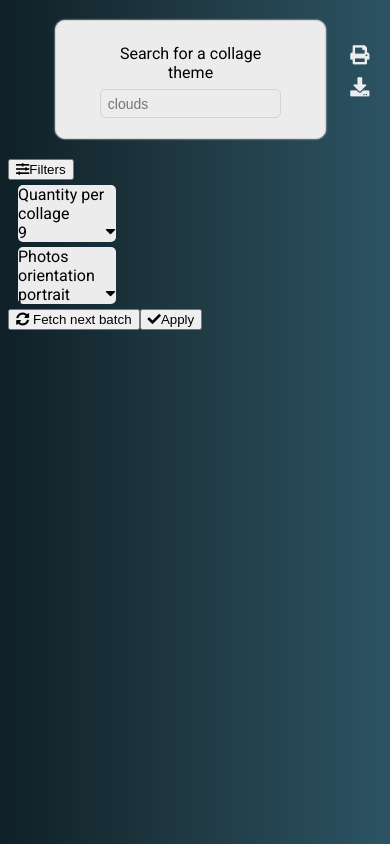
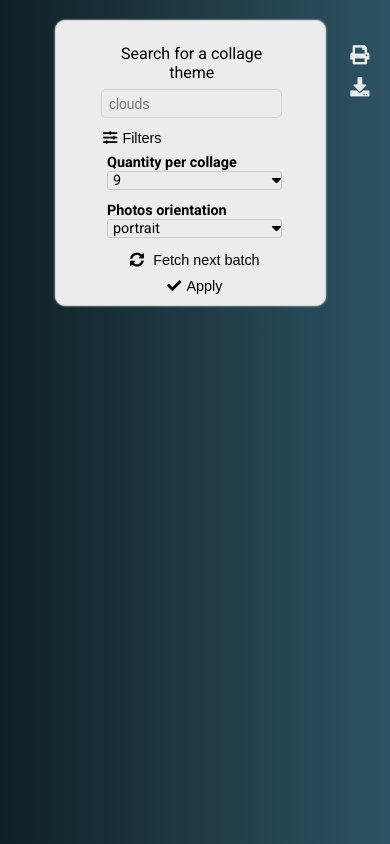
Before and after one commit to MajaZubko/CollageGenerator, a React (Create React App) app: page / in a window 390 px wide. Both pictures are taken after a click on the button "Filters". Built offline with nearby package versions, Linux system fonts and the light colour scheme.

Commit message:
added media queries for filters

```diff
--- a/public/main.css
+++ b/public/main.css
@@ -15,7 +15,7 @@ button {
 
 .dropdown-all {
   background-color: #ececec;
-  width: 25vw;
+  width: 15vw;
   margin: 5px 10px;
   border-radius: 5px;
 }
@@ -29,6 +29,9 @@ button {
           justify-content: space-between;
   -ms-flex-wrap: wrap;
       flex-wrap: wrap;
+  cursor: pointer;
+  border: 1px solid #c9c9c9;
+  border-radius: 3px;
 }
 
 .dropdown-all .dropdown-bar .menu {
@@ -36,11 +39,63 @@ button {
   -webkit-box-direction: normal;
       -ms-flex-direction: column;
           flex-direction: column;
-  width: 25vw;
+  width: 15vw;
 }
 
 .dropdown-all .dropdown-bar .menu .item:hover {
   background-color: #c9c9c9;
+}
+
+.dropdown-all .dropdown-bar .text,
+.dropdown-all .dropdown-bar .item {
+  font-size: 0.9rem;
+  margin-left: 5px;
+}
+
+.filters-all {
+  margin: 0 20px;
+}
+
+.filters-all button {
+  border: none;
+  border-radius: 3px;
+  outline: none;
+  background-color: transparent;
+  font-size: 0.9rem;
+}
+
+.filters-all button:hover {
+  background-color: #c9c9c9;
+}
+
+.filters-all button i {
+  margin-right: 5px;
+}
+
+.filters-all .label {
+  font-weight: 700;
+  font-size: 0.9rem;
+}
+
+.filters-all form {
+  display: -ms-grid;
+  display: grid;
+  -ms-grid-columns: 1fr 1fr 1fr;
+      grid-template-columns: 1fr 1fr 1fr;
+}
+
+.filters-all form.hidden {
+  display: none;
+}
+
+.filters-all .fetch-btn {
+  margin-top: 16px;
+}
+
+.filters-all .submit-btn {
+  -ms-grid-column: 3;
+  -ms-grid-column-span: 1;
+  grid-column: 3/4;
 }
 
 .my-masonry-grid {
@@ -87,27 +142,10 @@ button {
           transform: scale(1.2);
 }
 
-.search-bar {
-  border: 1px solid lightgray;
-  width: 50vw;
-  padding: 10px;
-  margin: 20px 25vw;
-  border-radius: 10px;
-  display: -webkit-box;
-  display: -ms-flexbox;
-  display: flex;
-  -webkit-box-pack: center;
-      -ms-flex-pack: center;
-          justify-content: center;
-  background-color: #ececec;
-  -webkit-box-shadow: 0 0 2px 0 #ececec;
-          box-shadow: 0 0 2px 0 #ececec;
-}
-
 .search-bar .field {
   margin-top: 8px;
   padding: 5px;
-  width: 45vw;
+  width: 44vw;
   display: -webkit-box;
   display: -ms-flexbox;
   display: flex;
@@ -121,7 +159,7 @@ button {
 }
 
 .search-bar .field input {
-  width: 25vw;
+  width: 20vw;
   border: 1px solid lightgray;
   border-radius: 5px;
   height: 25px;
@@ -132,12 +170,31 @@ button {
   background-color: #ececec;
 }
 
+.search-area {
+  border: 1px solid lightgray;
+  width: 50vw;
+  padding: 10px;
+  margin: 20px 25vw;
+  border-radius: 10px;
+  display: -ms-grid;
+  display: grid;
+  -ms-grid-columns: 1fr;
+      grid-template-columns: 1fr;
+  align: center;
+  background-color: #ececec;
+  -webkit-box-shadow: 0 0 2px 0 #ececec;
+          box-shadow: 0 0 2px 0 #ececec;
+}
+
 @media screen and (max-width: 1088px) {
-  .search-bar {
+  .search-area {
     width: 64vw;
     margin: 20px 12vw;
   }
-  .search-bar .field {
+  .search-area .search-bar {
+    margin: 0 9vw;
+  }
+  .search-area .search-bar .field {
     -webkit-box-orient: vertical;
     -webkit-box-direction: normal;
         -ms-flex-direction: column;
@@ -147,16 +204,34 @@ button {
             align-items: center;
     text-align: center;
   }
-  .search-bar .field label {
+  .search-area .search-bar .field label {
     margin: 0;
   }
-  .search-bar .field input {
+  .search-area .search-bar .field input {
     margin-top: 12px;
     width: 45vw;
+  }
+  .search-area .filters-all {
+    margin: 0 8vw;
   }
 }
 
 @media screen and (max-width: 650px) {
+  .filters-all form {
+    -ms-grid-columns: 1fr 1fr;
+        grid-template-columns: 1fr 1fr;
+  }
+  .filters-all .dropdown-all {
+    grid-column: span 2;
+  }
+  .filters-all .fetch-btn,
+  .filters-all .submit-btn {
+    grid-column: span 1;
+    margin-top: 8px;
+  }
+  .dropdown-all {
+    width: 45vw;
+  }
   .export-btns {
     display: -webkit-box;
     display: -ms-flexbox;
@@ -170,6 +245,15 @@ button {
 }
 
 @media screen and (max-width: 420px) {
+  .filters-all form {
+    -ms-grid-columns: 1fr;
+        grid-template-columns: 1fr;
+  }
+  .filters-all .dropdown-all,
+  .filters-all .fetch-btn,
+  .filters-all .submit-btn {
+    grid-column: span 1;
+  }
   .export-btns {
     right: 4vw;
   }
@@ -185,6 +269,9 @@ button {
   .export-btns {
     display: none;
   }
+  .search-area {
+    display: none;
+  }
   .image-list img {
     width: 100%;
     -o-object-fit: cover;
--- a/src/components/Filters.js
+++ b/src/components/Filters.js
@@ -75,10 +75,10 @@ const Filters = (props) => {
 						selected={orientationSelected}
 						onSelectedChange={setOrientationSelected}
 					/>
-					<button onClick={fetchNextBatch}>
+					<button onClick={fetchNextBatch} className="fetch-btn">
 						<i className="fas fa-sync-alt" /> Fetch next batch
 					</button>
-					<button type="submit">
+					<button className="submit-btn" type="submit">
 						<i className="fas fa-check" />
 						Apply
 					</button>
--- a/src/styles/_dropdown.scss
+++ b/src/styles/_dropdown.scss
@@ -1,6 +1,6 @@
 .dropdown-all {
 	background-color: $off-white;
-	width: 25vw;
+	width: 15vw;
 	margin: 5px 10px;
 	border-radius: 5px;
 
@@ -8,13 +8,22 @@
 		display: flex;
 		justify-content: space-between;
 		flex-wrap: wrap;
+		cursor: pointer;
+		border: 1px solid $light-gray;
+		border-radius: 3px;
 		.menu {
 			flex-direction: column;
-			width: 25vw;
+			width: 15vw;
 
 			.item:hover {
 				background-color: $light-gray;
 			}
 		}
+
+		.text,
+		.item {
+			font-size: 0.9rem;
+			margin-left: 5px;
+		}
 	}
 }
--- /dev/null
+++ b/src/styles/_filters.scss
@@ -0,0 +1,41 @@
+.filters-all {
+	margin: 0 20px;
+
+	button {
+		border: none;
+		border-radius: 3px;
+		outline: none;
+		background-color: transparent;
+		font-size: 0.9rem;
+
+		&:hover {
+			background-color: $light-gray;
+		}
+
+		i {
+			margin-right: 5px;
+		}
+	}
+
+	.label {
+		font-weight: 700;
+		font-size: 0.9rem;
+	}
+
+	form {
+		display: grid;
+		grid-template-columns: 1fr 1fr 1fr;
+
+		&.hidden {
+			display: none;
+		}
+	}
+
+	.fetch-btn {
+		margin-top: 16px;
+	}
+
+	.submit-btn {
+		grid-column: 3/4;
+	}
+}
--- /dev/null
+++ b/src/styles/_searchArea.scss
@@ -0,0 +1,12 @@
+.search-area {
+	border: 1px solid lightgray;
+	width: 50vw;
+	padding: 10px;
+	margin: 20px 25vw;
+	border-radius: 10px;
+	display: grid;
+	grid-template-columns: 1fr;
+	align: center;
+	background-color: $off-white;
+	box-shadow: 0 0 2px 0 $off-white;
+}
--- a/src/styles/_searchBar.scss
+++ b/src/styles/_searchBar.scss
@@ -1,18 +1,8 @@
 .search-bar {
-	border: 1px solid lightgray;
-	width: 50vw;
-	padding: 10px;
-	margin: 20px 25vw;
-	border-radius: 10px;
-	display: flex;
-	justify-content: center;
-	background-color: $off-white;
-	box-shadow: 0 0 2px 0 $off-white;
-
 	.field {
 		margin-top: 8px;
 		padding: 5px;
-		width: 45vw;
+		width: 44vw;
 		display: flex;
 		justify-content: center;
 
@@ -21,7 +11,7 @@
 		}
 
 		input {
-			width: 25vw;
+			width: 20vw;
 			border: 1px solid lightgray;
 			border-radius: 5px;
 			height: 25px;
--- a/src/styles/main.scss
+++ b/src/styles/main.scss
@@ -1,4 +1,4 @@
-@import './config', './dropdown', './imageList', './exportBtns', './searchBar', './media';
+@import './config', './dropdown', './filters', './imageList', './exportBtns', './searchBar', './searchArea', './media';
 
 body {
 	background: linear-gradient(to right, #0f2027, #203a43, #2c5364);
```
Also changed, not shown: src/styles/_media.scss (+44 -2 lines).
